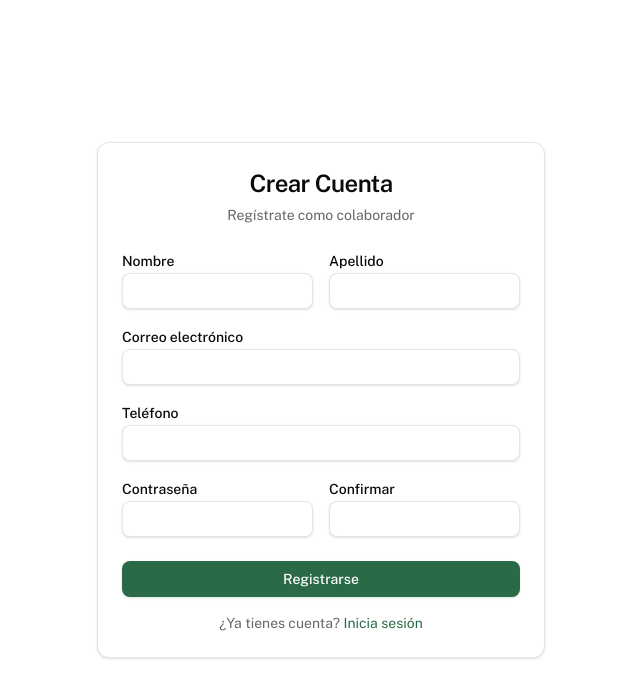
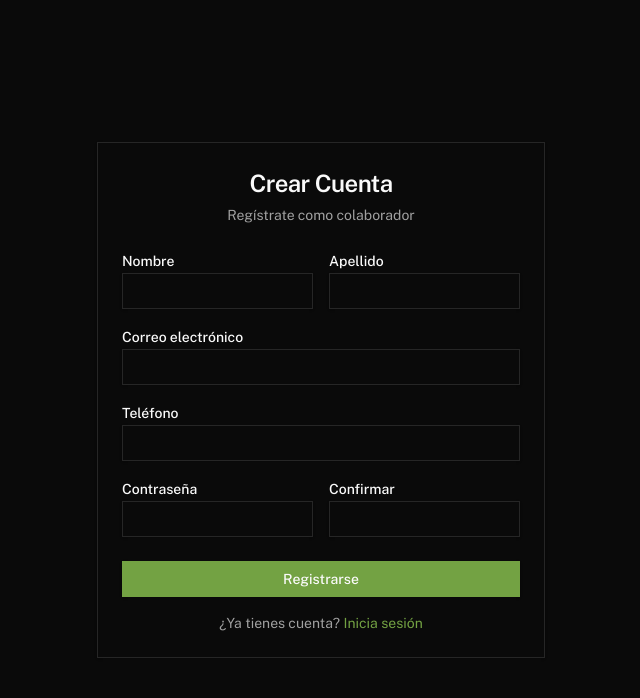
Before and after one commit to Jonitsss/SIDS-IGLESIA, a Next.js app: page /register in a window 1280 px wide. Shown: the top 698 px of the page, without its empty margins (319-959 px from the left). Built offline with nearby package versions, Linux system fonts and the light colour scheme; no server answers.

Commit message:
Zoom deshabilitado: touch-action + text-base en inputs auth

```diff
--- a/package.json
+++ b/package.json
@@ -35,6 +35,7 @@
     "react-hook-form": "^7.77.0",
     "sonner": "^2.0.7",
     "tailwind-merge": "^3.6.0",
+    "tw-animate-css": "^1.4.0",
     "zod": "^4.4.3",
     "zustand": "^5.0.14"
   },
--- a/src/app/(auth)/login/page.tsx
+++ b/src/app/(auth)/login/page.tsx
@@ -67,6 +67,7 @@ export default function LoginPage() {
               placeholder="correo@ejemplo.com"
               value={email}
               onChange={(e) => setEmail(e.target.value)}
+              className="text-base"
               required
             />
           </div>
@@ -77,6 +78,7 @@ export default function LoginPage() {
               type="password"
               placeholder="••••••••"
               value={password}
+              className="text-base"
               onChange={(e) => setPassword(e.target.value)}
               required
             />
--- a/src/app/(auth)/register/page.tsx
+++ b/src/app/(auth)/register/page.tsx
@@ -76,29 +76,29 @@ export default function RegisterPage() {
           <div className="grid grid-cols-2 gap-4">
             <div className="space-y-2">
               <Label htmlFor="nombre">Nombre</Label>
-              <Input id="nombre" value={form.nombre} onChange={(e) => setForm({ ...form, nombre: e.target.value })} required />
+              <Input id="nombre" value={form.nombre} onChange={(e) => setForm({ ...form, nombre: e.target.value })} className="text-base" required />
             </div>
             <div className="space-y-2">
               <Label htmlFor="apellido">Apellido</Label>
-              <Input id="apellido" value={form.apellido} onChange={(e) => setForm({ ...form, apellido: e.target.value })} required />
+              <Input id="apellido" value={form.apellido} onChange={(e) => setForm({ ...form, apellido: e.target.value })} className="text-base" required />
             </div>
           </div>
           <div className="space-y-2">
             <Label htmlFor="email">Correo electrónico</Label>
-            <Input id="email" type="email" value={form.email} onChange={(e) => setForm({ ...form, email: e.target.value })} required />
+            <Input id="email" type="email" value={form.email} onChange={(e) => setForm({ ...form, email: e.target.value })} className="text-base" required />
           </div>
           <div className="space-y-2">
             <Label htmlFor="telefono">Teléfono</Label>
-            <Input id="telefono" type="tel" value={form.telefono} onChange={(e) => setForm({ ...form, telefono: e.target.value })} />
+            <Input id="telefono" type="tel" value={form.telefono} onChange={(e) => setForm({ ...form, telefono: e.target.value })} className="text-base" />
           </div>
           <div className="grid grid-cols-2 gap-4">
             <div className="space-y-2">
               <Label htmlFor="password">Contraseña</Label>
-              <Input id="password" type="password" value={form.password} onChange={(e) => setForm({ ...form, password: e.target.value })} required />
+              <Input id="password" type="password" value={form.password} onChange={(e) => setForm({ ...form, password: e.target.value })} className="text-base" required />
             </div>
             <div className="space-y-2">
               <Label htmlFor="confirmPassword">Confirmar</Label>
-              <Input id="confirmPassword" type="password" value={form.confirmPassword} onChange={(e) => setForm({ ...form, confirmPassword: e.target.value })} required />
+              <Input id="confirmPassword" type="password" value={form.confirmPassword} onChange={(e) => setForm({ ...form, confirmPassword: e.target.value })} className="text-base" required />
             </div>
           </div>
         </CardContent>
--- a/src/app/globals.css
+++ b/src/app/globals.css
@@ -1,28 +1,45 @@
 @import "tailwindcss";
+@import "tw-animate-css";
 
-@custom-variant dark (&:is(.dark *));
+@custom-variant dark (&amp;:where(.dark, .dark *));
 
-@theme {
-  --color-background: #FFFFFF;
-  --color-foreground: #0a0a0a;
-  --color-card: #FFFFFF;
-  --color-card-foreground: #0a0a0a;
-  --color-popover: #FFFFFF;
-  --color-popover-foreground: #0a0a0a;
-  --color-primary: #2A6A47;
-  --color-primary-foreground: #FFFFFF;
-  --color-secondary: #f0f0f0;
-  --color-secondary-foreground: #1a1a1a;
-  --color-muted: #f5f5f5;
-  --color-muted-foreground: #666666;
-  --color-accent: #73A243;
-  --color-accent-foreground: #FFFFFF;
-  --color-destructive: #dc2626;
-  --color-destructive-foreground: #FFFFFF;
-  --color-border: #e5e5e5;
-  --color-input: #e5e5e5;
-  --color-ring: #2A6A47;
-  --radius: 0.5rem;
+@theme inline {
+  --color-background: #0a0a0a;
+  --color-foreground: #fafafa;
+  /* ... existing theme tokens ... */
+  --color-border: oklch(0.269 0 0);
+  --color-input: oklch(0.269 0 0);
+  --color-ring: oklch(0.439 0 0);
+  --color-primary: #73A243;
+  --color-primary-foreground: oklch(0.985 0 0);
+  --color-secondary: #2A6A47;
+  --color-secondary-foreground: oklch(0.985 0 0);
+  --color-destructive: oklch(0.396 0.141 25.723);
+  --color-destructive-foreground: oklch(0.637 0.237 25.331);
+  --color-muted: oklch(0.269 0 0);
+  --color-muted-foreground: oklch(0.708 0 0);
+  --color-accent: #DAE953;
+  --color-accent-foreground: oklch(0.985 0 0);
+  --color-popover: oklch(0.147 0 0);
+  --color-popover-foreground: oklch(0.985 0 0);
+  --color-card: oklch(0.147 0 0);
+  --color-card-foreground: oklch(0.985 0 0);
+  --radius-sm: calc(var(--radius) - 4px);
+  --radius-md: calc(var(--radius) - 2px);
+  --radius-lg: var(--radius);
+  --radius-xl: calc(var(--radius) + 4px);
+  --color-sidebar: oklch(0.147 0 0);
+  --color-sidebar-foreground: oklch(0.985 0 0);
+  --color-sidebar-primary: #73A243;
+  --color-sidebar-primary-foreground: oklch(0.985 0 0);
+  --color-sidebar-accent: #DAE953;
+  --color-sidebar-accent-foreground: oklch(0.985 0 0);
+  --color-sidebar-border: oklch(0.269 0 0);
+  --color-sidebar-ring: oklch(0.439 0 0);
+}
+
+body {
+  touch-action: pan-x pan-y;
 }
 
 .dark {
```
Also changed, not shown: 1 other file (tests, documents, lock files or other folders).
